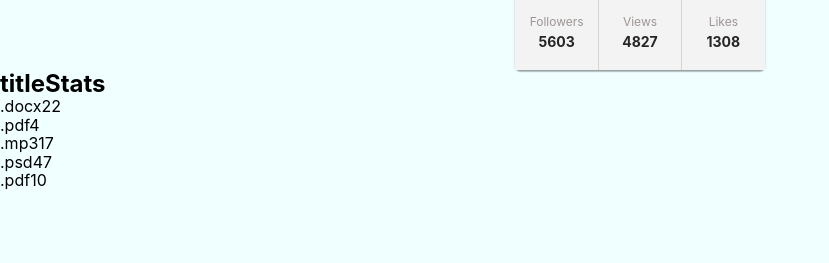
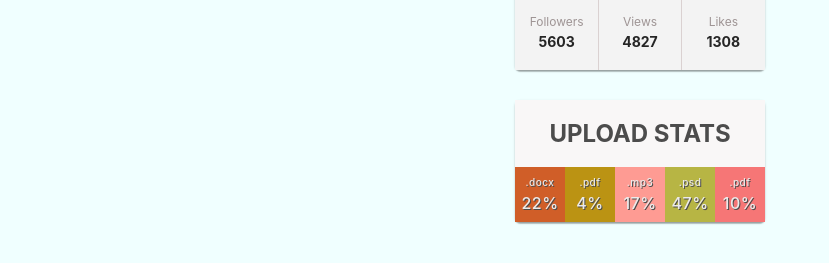
Before and after one commit to marcinmierzejewski/goit-react-hw-01-components, a React (Create React App) app: page / in a window 1280 px wide. Shown: the part 269-532 px from the top of the page, without its empty margins (0-829 px from the left). Built offline with nearby package versions, Linux system fonts and the light colour scheme.

Commit message:
add Statistics.module.css

```diff
--- a/src/components/statistics/Statistics.jsx
+++ b/src/components/statistics/Statistics.jsx
@@ -1,19 +1,29 @@
-// import styles from './Statistics.module.css';
+import styles from './Statistics.module.css';
 import PropTypes from 'prop-types';
 
+function getRandomHexColor() {
+  return `#${Math.floor(Math.random() * 16777215).toString(16)}`;
+}
+
 export const Statistics = ({ titleStats, uploadStats }) => {
+  const { statistics, title, statList, item, label, percentage } = styles;
   return (
-    <div>
-      {titleStats && (<h2>titleStats</h2>)}
-      <ul>
+    <section className={statistics}>
+      {titleStats && <h2 className={title}>{titleStats}</h2>}
+      <ul className={statList}>
         {uploadStats.map(stats => (
-          <li key={stats.id}>
-            {stats.label}
-            {stats.percentage}
+          <li
+            className={item}
+            style={{ backgroundColor: `${getRandomHexColor()}`
+          }}
+            key={stats.id}
+          >
+            <span className={label}>{stats.label}</span>
+            <span className={percentage}>{stats.percentage}%</span>
           </li>
         ))}
       </ul>
-    </div>
+    </section>
   );
 };
 
--- a/src/components/statistics/Statistics.module.css
+++ b/src/components/statistics/Statistics.module.css
@@ -0,0 +1,43 @@
+.statistics {
+  margin: 0 auto;
+  background-color: #ffffff;
+  margin-top: 30px;
+  width: 250px;
+  border-radius: 5px;
+  box-shadow: 0px 1px 3px rgba(0, 0, 0, 0.12), 0px 1px 1px rgba(0, 0, 0, 0.14),
+    0px 2px 1px rgba(0, 0, 0, 0.2);
+}
+
+.title {
+  text-transform: uppercase;
+  text-align: center;
+  padding: 20px;
+  color: #4c4c4c;
+  background-color: #f9f7f7;
+}
+
+.statList {
+  display: flex;
+  list-style: none;
+}
+
+.item {
+  display: flex;
+  align-items: center;
+  padding: 10px;
+  flex-direction: column;
+  width: calc(100% / 5);
+  letter-spacing: 0.03em;
+  font-weight: 500;
+  color: #ebeaea;
+  text-shadow: 1px 1px #4c4c4c;
+}
+
+.label {
+  font-size: 10px;
+}
+
+.percentage {
+  font-size: 16px;
+  margin-top: 5px;
+}
```
